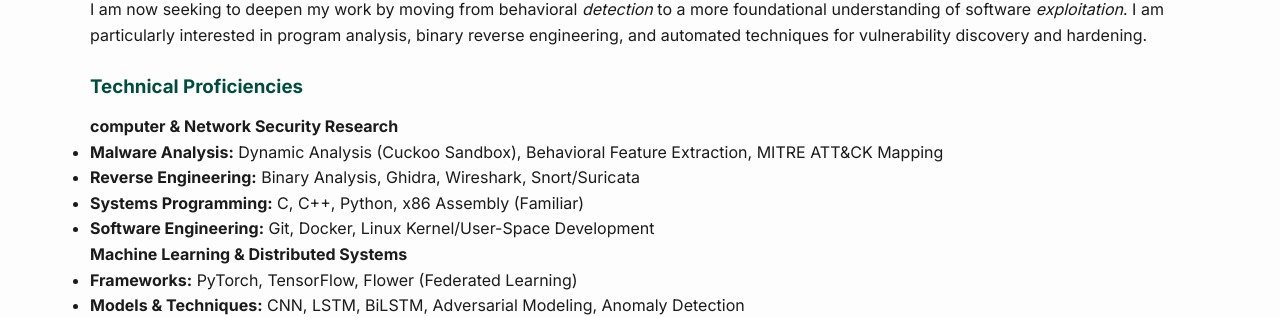
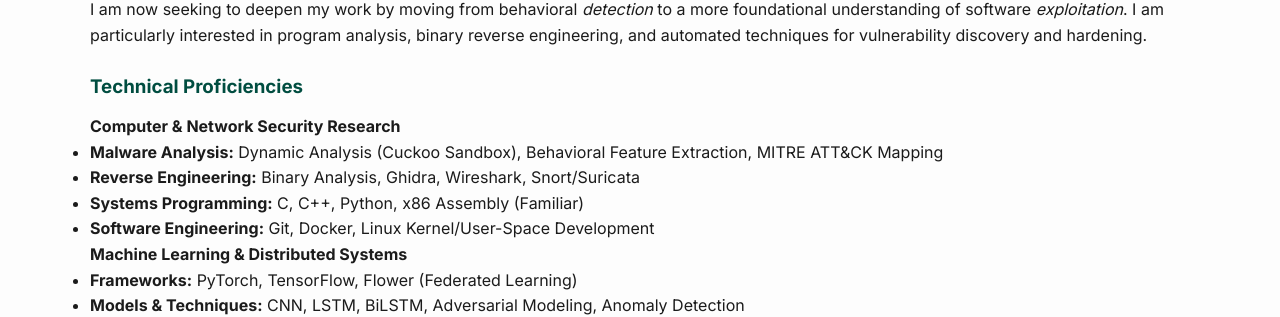
Before and after one commit to EmpireNetwork123/EmpireNetwork123.github.io, a Jekyll site: the page built from bio.md, in a window 1280 px wide. Shown: the part 319-636 px from the top of the page. Built offline with Jekyll 4.4.1, drawn with Linux system fonts in a browser that asks for light colours.

Commit message:
Update bio.md

```diff
--- a/bio.md
+++ b/bio.md
@@ -14,7 +14,7 @@
 
 ### Technical Proficiencies
 
-**computer & Network Security Research**
+**Computer & Network Security Research**
 - **Malware Analysis:** Dynamic Analysis (Cuckoo Sandbox), Behavioral Feature Extraction, MITRE ATT&CK Mapping
 - **Reverse Engineering:** Binary Analysis, Ghidra, Wireshark, Snort/Suricata
 - **Systems Programming:** C, C++, Python, x86 Assembly (Familiar)
```
